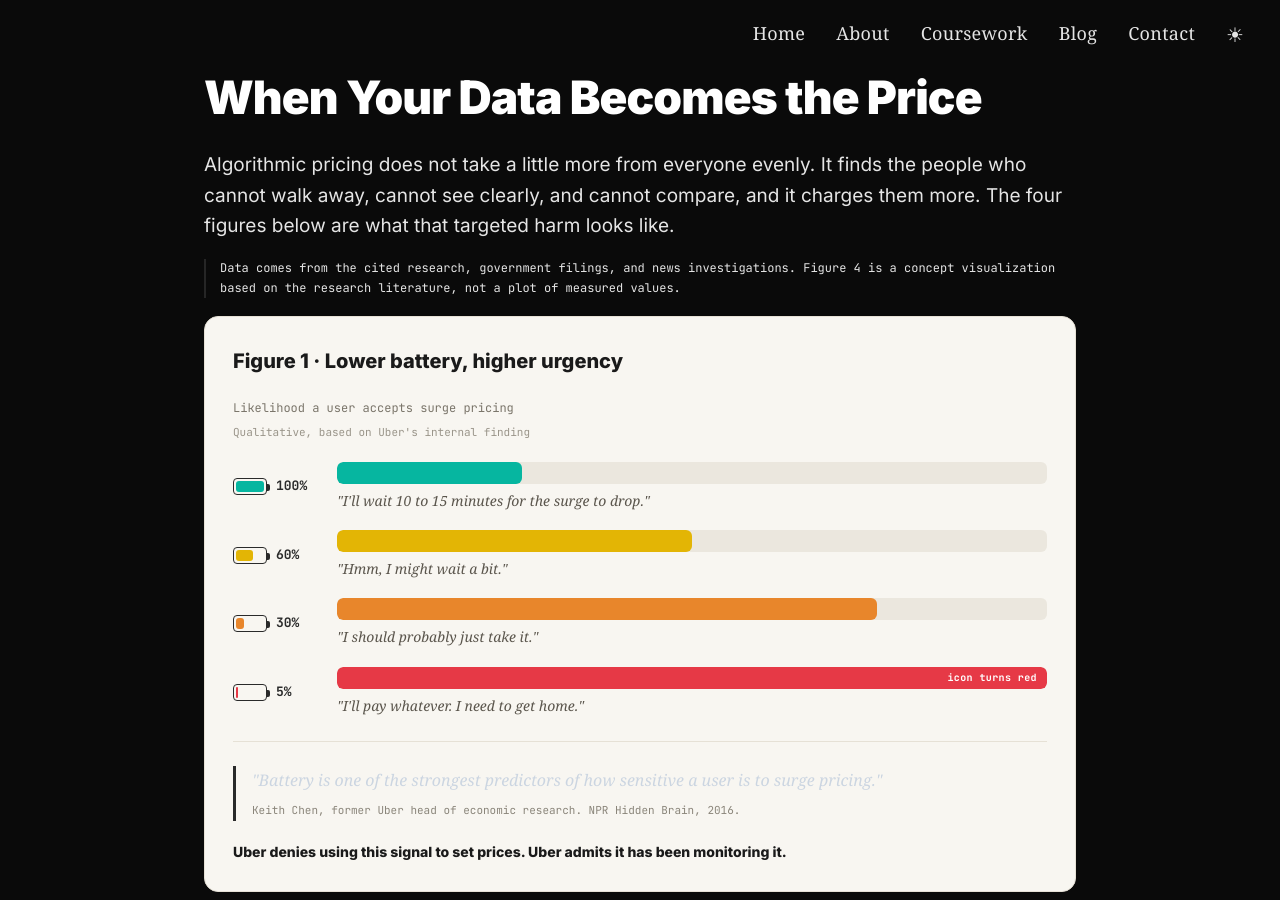
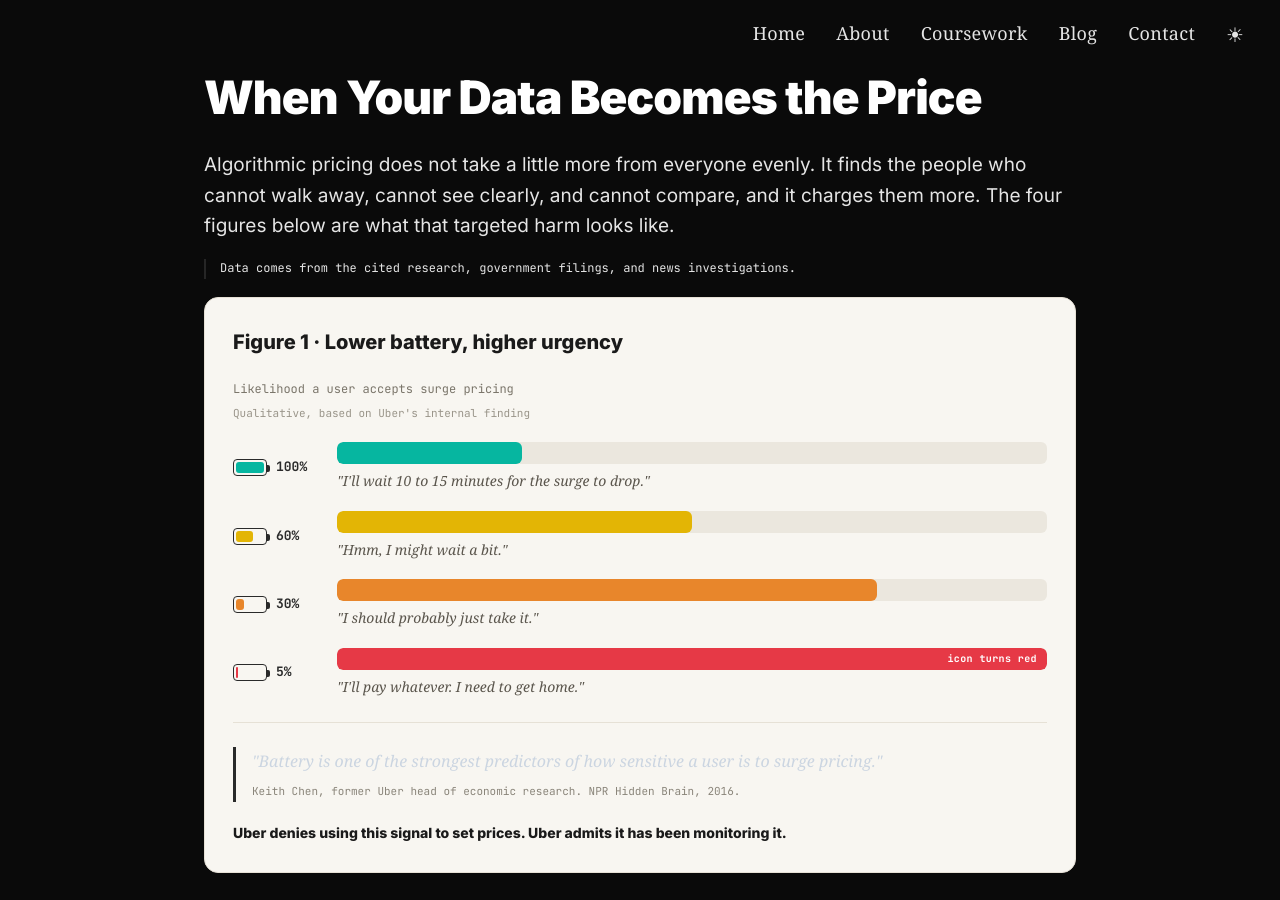
Before and after one commit to crushWu8/my-site, a Jekyll site: the page built from _posts/2026-06-18-the-price-is-watching-you.md, in a window 1280 px wide and 900 px high, scrolled down 3934 px. Built offline with Jekyll 4.4.1, drawn with Linux system fonts in a browser that asks for light colours.

Commit message:
new blog

```diff
--- a/_posts/2026-06-18-the-price-is-watching-you.md
+++ b/_posts/2026-06-18-the-price-is-watching-you.md
@@ -101,7 +101,7 @@
   <section class="pe-sec pe-cost reveal" aria-labelledby="pe-cost-h">
     <h2 id="pe-cost-h">When Your Data Becomes the Price</h2>
     <p>Algorithmic pricing does not take a little more from everyone evenly. It finds the people who cannot walk away, cannot see clearly, and cannot compare, and it charges them more. The four figures below are what that targeted harm looks like.</p>
-    <p class="pe-foot-note">Data comes from the cited research, government filings, and news investigations. Figure 4 is a concept visualization based on the research literature, not a plot of measured values.</p>
+    <p class="pe-foot-note">Data comes from the cited research, government filings, and news investigations.</p>
 
     <!-- Figure 1 · Battery quote -->
     <div class="pe-fig reveal">
```
Also changed, not shown: 2 other files.
